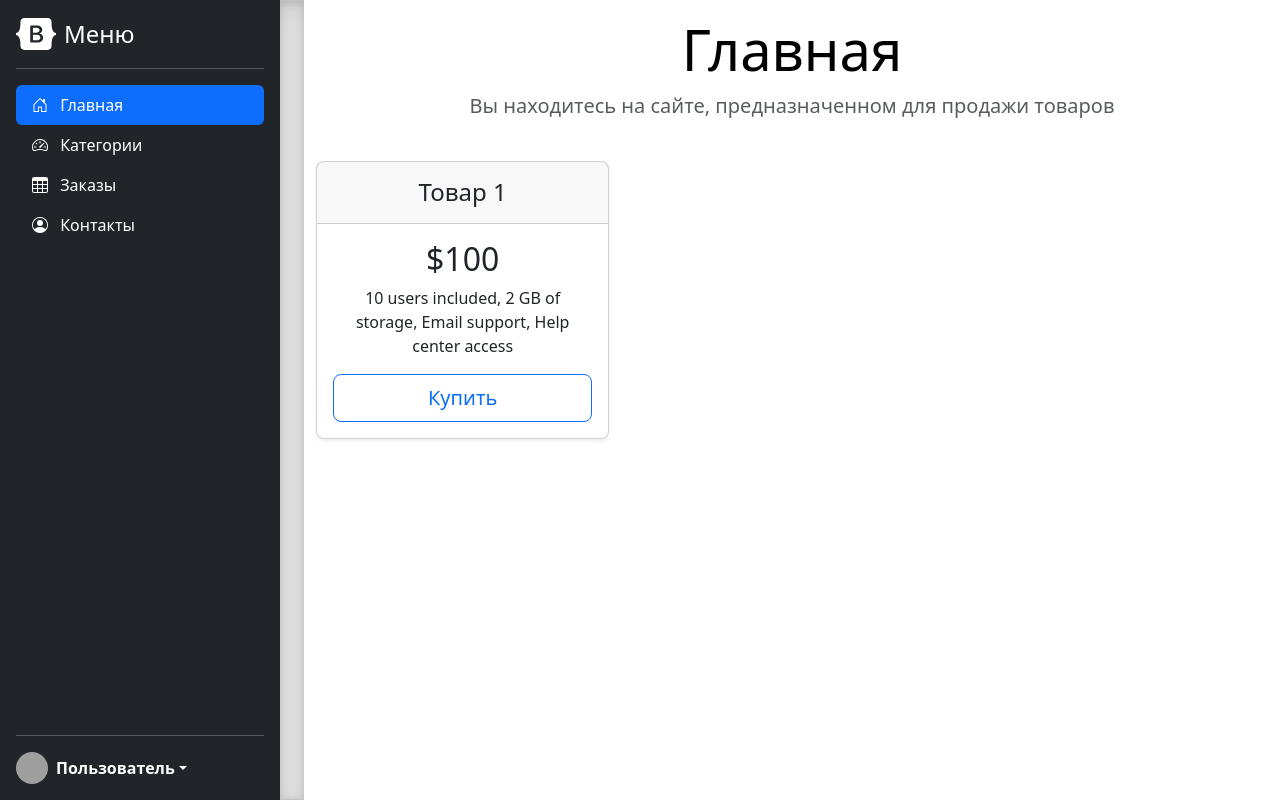
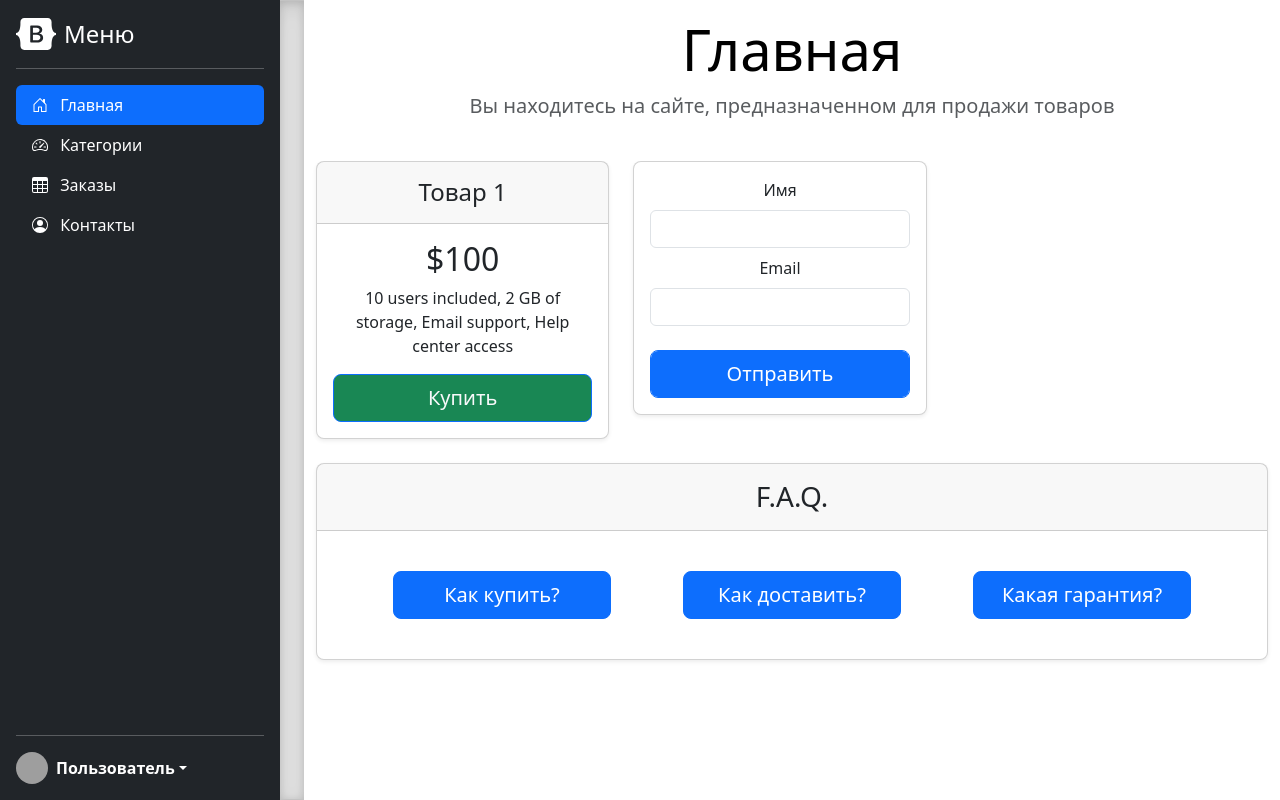
Before and after one commit to Mirrormsk/store_web_app, a Python web app: template templates/index.html in a window 1280 px wide. Run offline with Jinja, Linux system fonts and the light colour scheme; the template is opened without the code that fills it, so the values that code supplies are empty; grey boxes are pictures that could not be loaded.

Commit message:
task 1 finished

```diff
--- a/templates/index.html
+++ b/templates/index.html
@@ -281,11 +281,74 @@
                                 Email support,
                                 Help center access
                             </p>
-                            <button type="button" class="w-100 btn btn-lg btn-outline-primary">Купить</button>
+                            <button type="button" class="w-100 btn btn-lg btn-outline-primary btn-success text-light">
+                                Купить
+                            </button>
+                        </div>
+                    </div>
+                </div>
+                <div class="col-4">
+                    <div class="card mb-4 rounded-3 shadow-sm p-3">
+                        <form method="post">
+                            <div class="mb-2">
+                                <label for="inputName" class="form-label">Имя</label>
+                                <input type="text" class="form-control" id="inputName">
+                            </div>
+                            <div class="mb-4">
+                                <label for="exampleInputEmail1" class="form-label">Email</label>
+                                <input type="email" class="form-control" id="exampleInputEmail1"
+                                       aria-describedby="emailHelp">
+                            </div>
+                            <button type="submit" class="btn w-100 btn-lg btn-primary form-control">Отправить</button>
+                        </form>
+                    </div>
+                </div>
+            </div>
+            <div class="container text-center">
+                <div class="card mb-4 rounded-3 shadow-sm">
+                    <div class="card-header py-3">
+                        <h3 class="my-0 fw-normal">F.A.Q.</h3>
+                    </div>
+                    <div class="card-body">
+                        <p class="d-flex justify-content-evenly m-4">
+                            <button class="btn btn-lg btn-primary col-3 mx-auto" type="button" data-bs-toggle="collapse"
+                                    data-bs-target="#collapseBuy" aria-expanded="false"
+                                    aria-controls="collapseBuy">
+                                Как купить?
+                            </button>
+                            <button class="btn btn-lg btn-primary col-3 mx-auto" type="button" data-bs-toggle="collapse"
+                                    data-bs-target="#collapseDelivery" aria-expanded="false"
+                                    aria-controls="collapseDelivery">
+                                Как доставить?
+                            </button>
+                            <button class="btn btn-lg btn-primary col-3 mx-auto" type="button" data-bs-toggle="collapse"
+                                    data-bs-target="#collapseGuaranty" aria-expanded="false"
+                                    aria-controls="collapseGuaranty">
+                                Какая гарантия?
+                            </button>
+                        </p>
+                        <div class="collapse" id="collapseBuy">
+                            <div class="card card-body">
+                                Текст про условия покупки. This panel is hidden by default but
+                                revealed when the user activates the relevant trigger.
+                            </div>
+                        </div>
+                        <div class="collapse" id="collapseDelivery">
+                            <div class="card card-body">
+                                Текст про доставку. This panel is hidden by default but
+                                revealed when the user activates the relevant trigger.
+                            </div>
+                        </div>
+                        <div class="collapse" id="collapseGuaranty">
+                            <div class="card card-body">
+                                Текст про гарантию. This panel is hidden by default but
+                                revealed when the user activates the relevant trigger.
+                            </div>
                         </div>
                     </div>
                 </div>
             </div>
+
         </main>
 
     </div>
```
